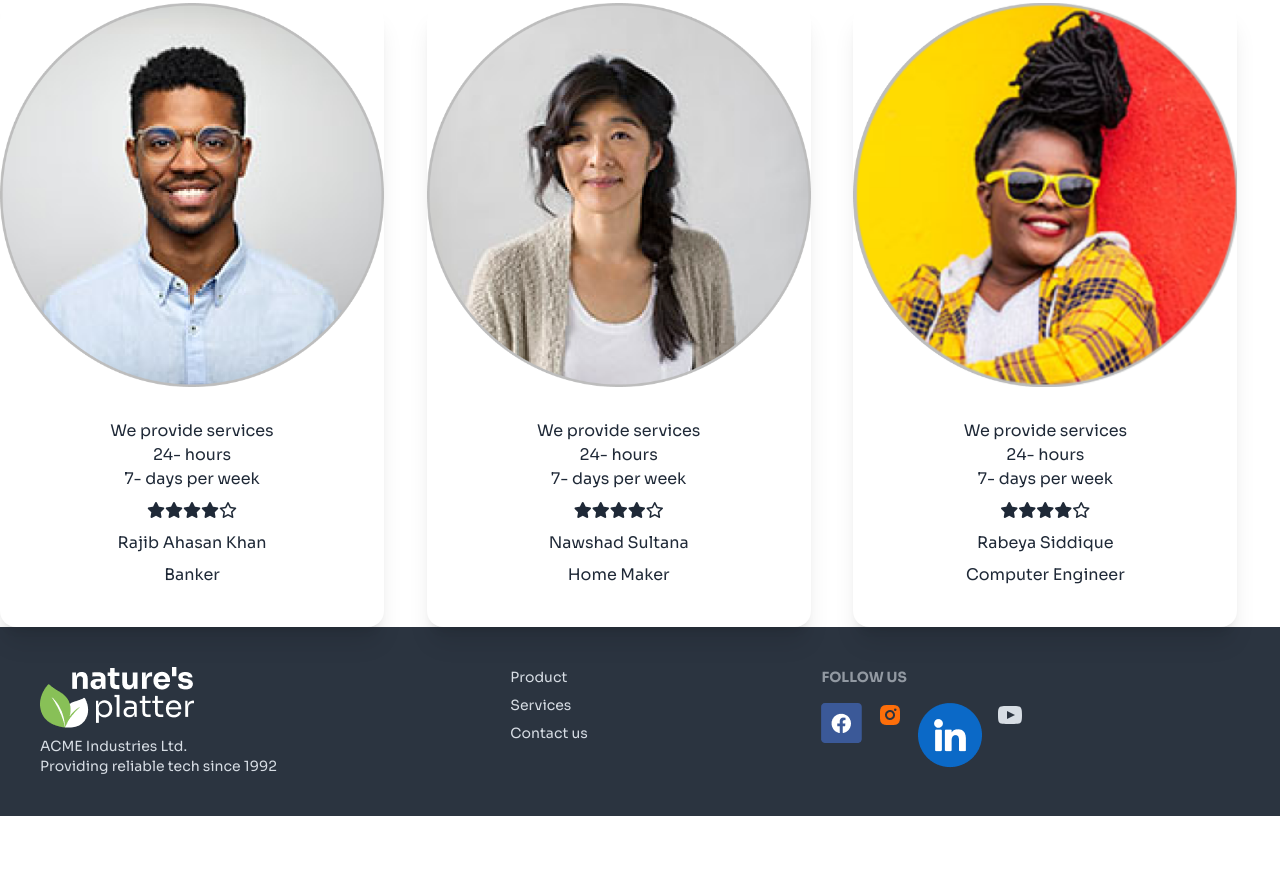
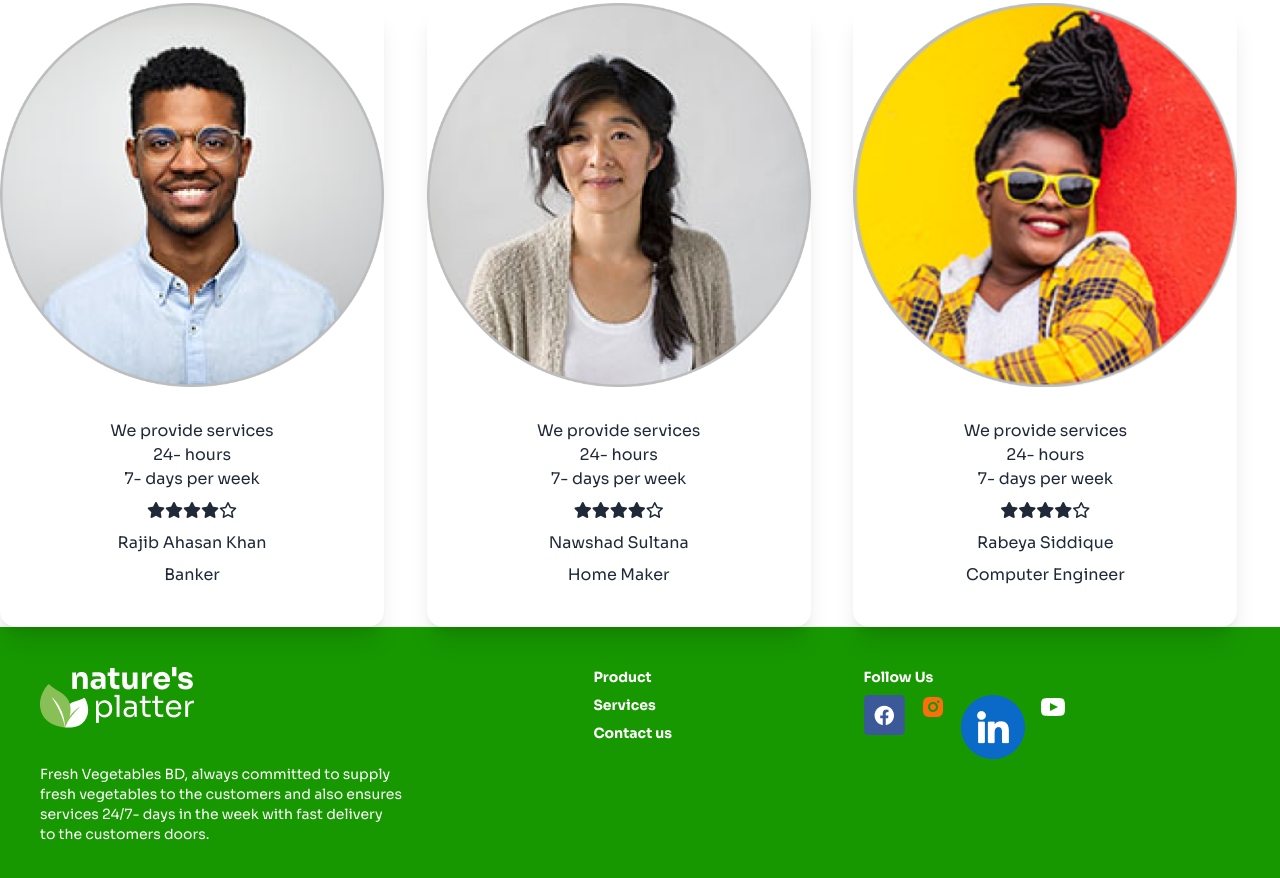
Before and after one commit to Rajib-PH/fresh-vegetables-bd, a plain HTML site: page index.html in a window 1280 px wide. Shown: the part 2826-3704 px from the top of the page. Before the commit the page ends 3642 px from the top, so only its background shows below. Drawn offline with nearby package versions, Linux system fonts and the light colour scheme.

```diff
--- a/index.html
+++ b/index.html
@@ -362,22 +362,21 @@
         </section>
     </main>
             <!-- footer part  -->
-            <footer class="footer bg-neutral text-neutral-content p-10">
+            <footer class="footer bg-[#179800] text-white p-10">
               <aside>
                   <img src="c2-assets/logo-footer.png" alt="">
+                  <br>
                   <p>
-                    ACME Industries Ltd.
-                    <br />
-                    Providing reliable tech since 1992
+                    Fresh Vegetables BD, always committed to supply <br> fresh vegetables to the customers and also ensures <br> services 24/7- days in the week with fast delivery <br> to the customers doors.
                   </p>
                 </aside>
-                <nav>
+                <nav class="font-bold">
                   <a class="link link-hover">Product</a>
                   <a class="link link-hover">Services</a>
                   <a class="link link-hover">Contact us</a>
                 </nav>
                 <nav>
-                  <h6 class="footer-title">Follow Us</h6>
+                  <h6 class="font-bold text-white">Follow Us</h6>
                   <div class="grid grid-flow-col gap-4">
                     <a>
                       <img src="c2-assets/fb.png" alt="">
```
